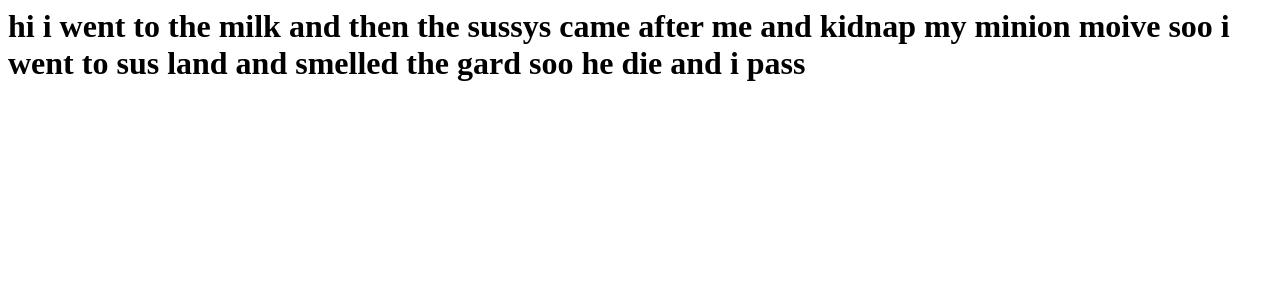
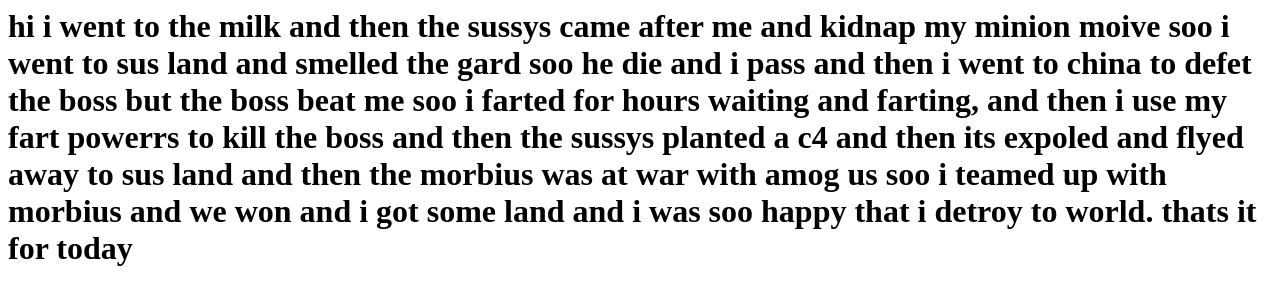
Before and after one commit to farazcool/websus, a plain HTML site: page index.html in a window 1280 px wide. Drawn offline with Linux system fonts and the light colour scheme.

Commit message:
Update index.html

```diff
--- a/index.html
+++ b/index.html
@@ -1 +1 @@
-<h1>hi i went to the milk and then the sussys came after me and kidnap my minion moive soo i went to sus land and smelled the gard soo he die and i pass</h1>
+<h1>hi i went to the milk and then the sussys came after me and kidnap my minion moive soo i went to sus land and smelled the gard soo he die and i pass and then i went to china to defet the boss but the boss beat me soo i farted for hours waiting and farting, and then i use my fart powerrs to kill the boss and then the sussys planted a c4 and then its expoled and flyed away to sus land and then the morbius was at war with amog us soo i teamed up with morbius and we won and i got some land and i was soo happy that i detroy to world. thats it for today</h1>
```
